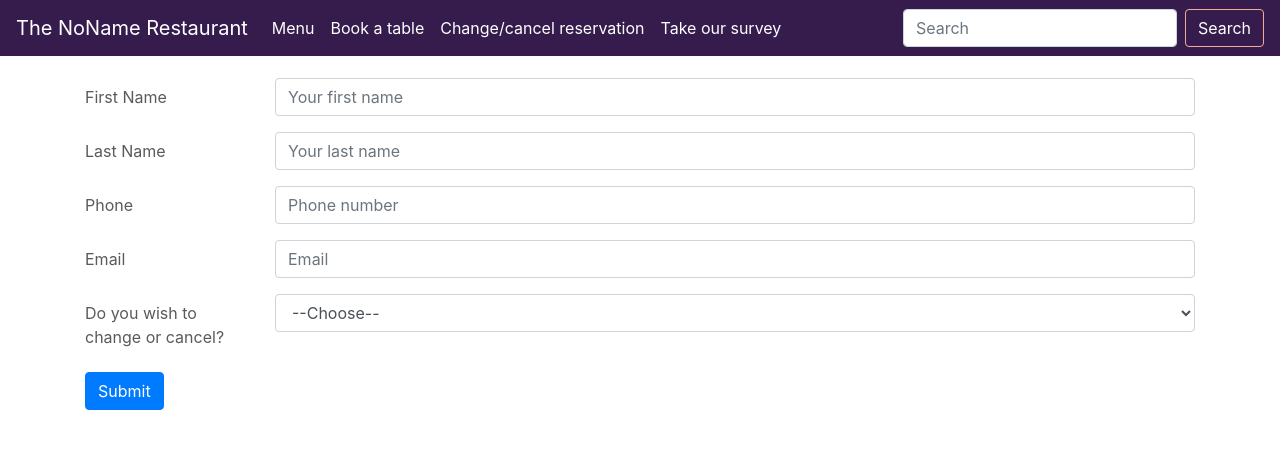
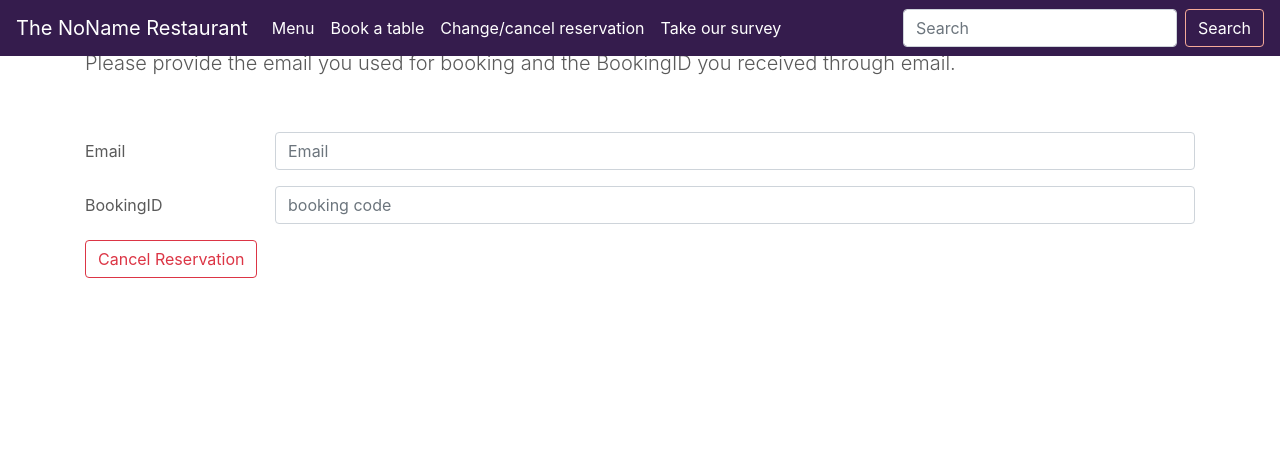
Before and after one commit to InaSLew/NoNameBooking, a Django app: page /change-or-cancel-reservation in a window 1280 px wide. Shown: the top 449 px of the page. Run offline with Django 3.2, Linux system fonts and the light colour scheme; some libraries are stand-ins or nearby versions.

Commit message:
Added cancelling reservation feature

```diff
--- a/index/admin.py
+++ b/index/admin.py
@@ -7,3 +7,4 @@ from .models import Booking
 @admin.register(Booking)
 class BookingAdmin(admin.ModelAdmin):
     list_display=('booking_id' ,'firstname', 'lastname', 'title', 'phone_number', 'email', 'booked_date', 'booked_time', 'guests_number', 'customer_notes', 'is_vegetarian', 'is_vegan', 'is_subscribed', 'timestamp')
+    # figure out how to display 'booking_id' in 5-digit hash
--- a/index/templates/index/change_or_cancel.html
+++ b/index/templates/index/change_or_cancel.html
@@ -10,46 +10,40 @@
 
 {% block content %}
 <div class="container">
-    <form action="{% url 'index:change_or_cancel' %}" method="post">{% csrf_token %}
+    <div class="lead">
+        Please provide the email you used for booking and the BookingID you received through email.
+    </div>
+    <form action="{% url 'index:change_or_cancel' %}" method="POST">{% csrf_token %}
+        <br>
         <div class="form-group row">
-            <label for="inputName3" class="col-sm-2 col-form-label">First Name</label>
+            <label for="inputEmail3" class="col-sm-2 col-form-label">Email</label>
             <div class="col-sm-10">
-                <input type="text" class="form-control" id="inputName3" name="firstname" placeholder="Your first name" required>
+                <input type="email" class="form-control {% if invalid_email %}is-invalid{% endif %}" id="inputEmail3" name="email" placeholder="Email" {% if search_query %}value={{ search_query.email }}{% endif %} required>
+                {% if form.email.errors %}
+                {% for error in form.email.errors %}
+                <strong class="text-danger">Request denied: {{ error|escape }}</strong>
+                {% endfor %}
+                {% endif %}
             </div>
         </div>
         <div class="form-group row">
-            <label for="inputName3" class="col-sm-2 col-form-label">Last Name</label>
+            <label for="inputText3" class="col-sm-2 col-form-label">BookingID</label>
             <div class="col-sm-10">
-                <input type="text" class="form-control" id="inputName3" name="lastname" placeholder="Your last name" required>
+                <input type="text" class="form-control {% if invalid_booking_id %}is-invalid{% endif %}" id="inputText3" name="booking_id" placeholder="booking code" {% if search_query %}value={{ search_query.booking_id }}{% endif %} required>
+                {% if form.booking_id.errors %}
+                {% for error in form.booking_id.errors %}
+                <strong class="text-danger">Request denied: {{ error|escape }}</strong>
+                {% endfor %}
+                {% endif %}
             </div>
         </div>
         <div class="form-group row">
-            <label for="inputPhone3" class="col-sm-2 col-form-label">Phone</label>
             <div class="col-sm-10">
-                <input type="number" class="form-control" id="inputPhone3" name="phone_number" placeholder="Phone number" {% if search_query %}value={{ search_query.phone_number }}{% endif %} required>
+                <!-- <button type="submit" class="btn btn-outline-secondary">Reschedule</button> -->
+                <button type="submit" class="btn btn-outline-danger">Cancel Reservation</button>
             </div>
         </div>
-        <div class="form-group row">
-            <label for="inputEmail3" class="col-sm-2 col-form-label">Email</label>
-            <div class="col-sm-10">
-                <input type="email" class="form-control" id="inputEmail3" name="email" placeholder="Email" {% if search_query %}value={{ search_query.email }}{% endif %} required>
-            </div>
-        </div>
-        <div class="form-group row">
-            <label for="exampleFormControlSelect1" class="col-sm-2 col-form-label">Do you wish to change or cancel?</label>
-            <div class="col-sm-10">
-                <select class="form-control" name="change_or_cancel" id="exampleFormControlSelect1">
-                    <option selected>--Choose--</option>
-                    <option value="update">Change to another time/date</option>
-                    <option value="delete">Cancel my reservation</option>
-                    </select>
-                </div>
-            </div>
-            <div class="form-group row">
-                <div class="col-sm-10">
-                    <button type="submit" class="btn btn-primary">Submit</button>
-                </div>
-            </div>
-        </form>
-    </div>
-    {% endblock %}
+    </form>
+    <!-- Placeholder for rescheduling form -->
+</div>
+{% endblock %}
--- a/index/views.py
+++ b/index/views.py
@@ -1,25 +1,23 @@
 from django.shortcuts import render, get_object_or_404
-from django.http import HttpResponseRedirect, HttpResponse
+from django.http import HttpResponseRedirect, HttpResponse, Http404
 from django.urls import reverse
 from django.forms import ValidationError
 from django.contrib import messages
 
-from .models import Booking, BookingForm
+from .models import Booking
+from .forms import BookingForm, DeleteBookingForm
 from polls.models import Question, Choice
 
 def index(request):
-
-        # Just so I can see what's going on through the terminal
-        # for key, value in request.POST.items():
-        #     print(f'{key}:{value}(Data type: {type(value)})')
-
-
     if request.method == 'GET':
         return render(request, 'index/homepage.html')
 
 def book_table(request):
     contexts = dict()
+
+    # Need to replace this one with Form.has_error(field_name, code)
     error_occurence = False
+
     time_slots = ['11:30','12:00','12:30','13:00','13:30','14:00','14:30','15:00','15:30','16:00','16:30','17:00','17:30','18:00','18:30'
         ,'19:00','19:30','20:00','20:30','21:00']
 
@@ -30,11 +28,6 @@ def book_table(request):
     if request.method == 'POST':
         form = BookingForm(request.POST)
 
-        '''
-            1. [DONEish?]Still need to sanitize the data
-            2. Also need to check if the chosen date or time has been booked up or too ahead.
-            3. [DONE]Display a success message modal if booking was successful.
-        '''
         if form.is_valid():
             print('form is valid')
             new_reservation = form.save()
@@ -44,7 +37,6 @@ def book_table(request):
         else:
             error_occurence = True
             print('form is invalid')
-            print(form.errors.as_data())
 
             contexts = {
                 'form': form,
@@ -56,28 +48,44 @@ def book_table(request):
     return render(request, 'index/book_table.html', contexts)
 
 def change_or_cancel(request):
+    error_occurence = False
     if request.method == 'GET':
         return render(request, 'index/change_or_cancel.html')
 
     # To cancel a reservation
-    if request.method == 'DELETE':
-        pass
+    if request.method == 'POST':
 
-    # To reschedule to another date or time:
-    if request.method == 'PATCH':
-        pass
+        # get the input from the form and match with the existing reservations
+        form = DeleteBookingForm(request.POST)
+
+        if form.is_valid():
+            print('form is valid')
+            customer_who_request = Booking.objects.get(email=form.cleaned_data['email'])
+            print(f'{customer_who_request.booking_id.hex[:5].upper()} requested to cancel reservation.')
+            customer_who_request.delete()
+            print('Reservation deleted.')
+            messages.add_message(request, messages.SUCCESS, 'Reservation successfully cancelled. We look forward to seeing you again soon!')
+            return HttpResponseRedirect(reverse('index:homepage'))
+
+        else:
+            error_occurence = True
+            print('Input given to the delete form is invalid.')
+            contexts = {
+                'form': form,
+                'search_query': form.cleaned_data,
+                'invalid_email': form.has_error('email', code='invalid'),
+                'invalid_booking_id': form.has_error('booking_id', code='invalid'),
+            }
+            return render(request, 'index/change_or_cancel.html', contexts)
 
 def vote(request):
     for key, value in request.POST.items():
-        # print(f'{key}:{value}(Data type: {type(value)})')
         if key != 'csrfmiddlewaretoken':
-            print(key)
             question = get_object_or_404(Question, question_text=key)
-            print(f'Question {key} is created')
             try:
                 selected_choice = question.choice_set.get(choice_text=value)
             except (KeyError, Choice.DoesNotExist):
-                return HttpResponse('Something was wrong')
+                return Http404('Something was wrong')
             else:
                 selected_choice.votes += 1
                 selected_choice.save()
```
Also changed, not shown: index/forms.py (added, +57 -0 lines), index/models.py (+2 -36 lines), README.md.
